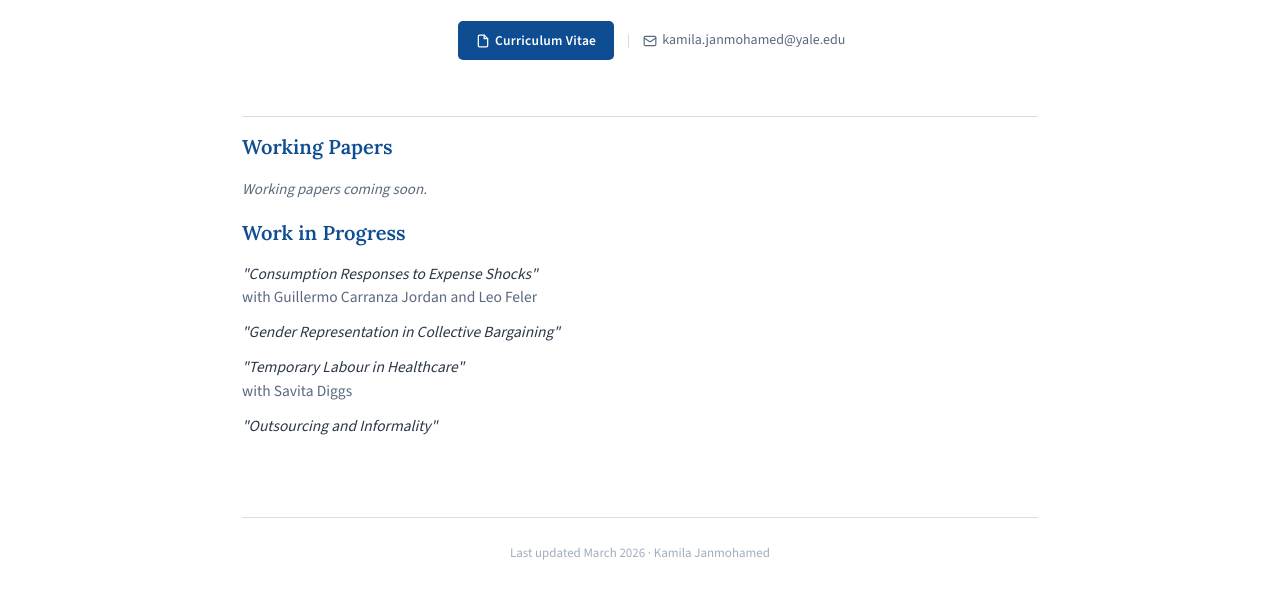
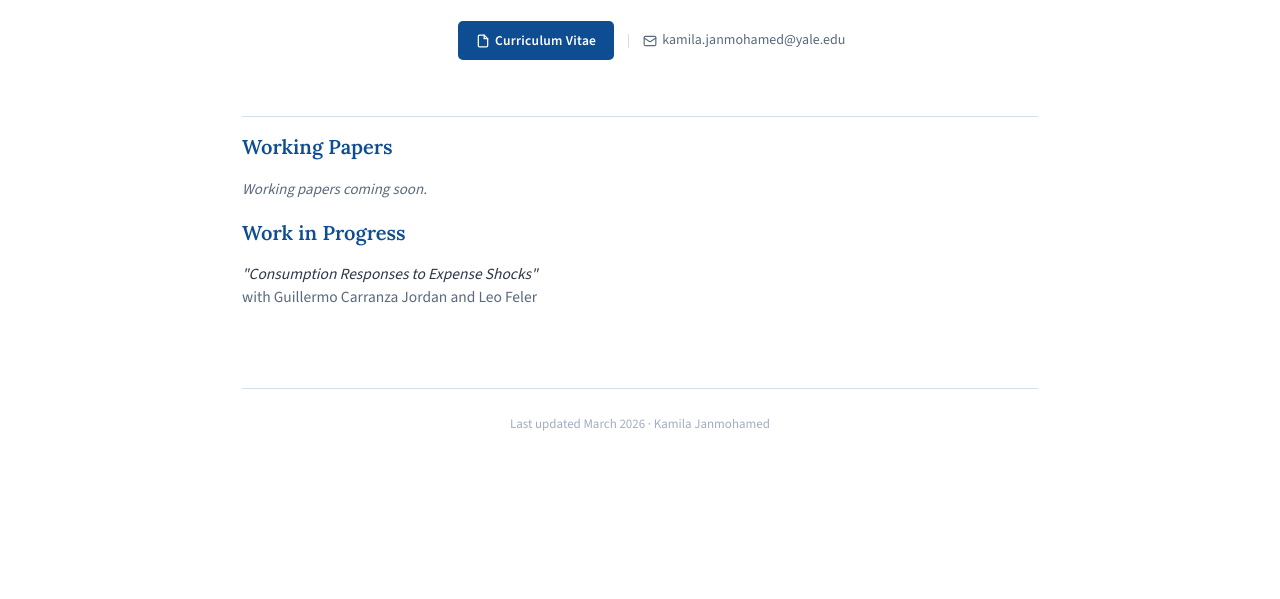
Before and after one commit to kamilajanmohamed/kamilajanmohamed.github.io, a plain HTML site: page index.html in a window 1280 px wide. Shown: the part 283-882 px from the top of the page. After the commit the page ends 815 px from the top, so only its background shows below. Drawn offline with nearby package versions, Linux system fonts and the light colour scheme.

Commit message:
Update site content from CV

```diff
--- a/index.html
+++ b/index.html
@@ -292,16 +292,6 @@
         <div class="paper-title">"Consumption Responses to Expense Shocks"</div>
         <div class="paper-authors">with Guillermo Carranza Jordan and Leo Feler</div>
       </li>
-      <li>
-        <div class="paper-title">"Gender Representation in Collective Bargaining"</div>
-      </li>
-      <li>
-        <div class="paper-title">"Temporary Labour in Healthcare"</div>
-        <div class="paper-authors">with Savita Diggs</div>
-      </li>
-      <li>
-        <div class="paper-title">"Outsourcing and Informality"</div>
-      </li>
     </ul>
 
   </section>
```
